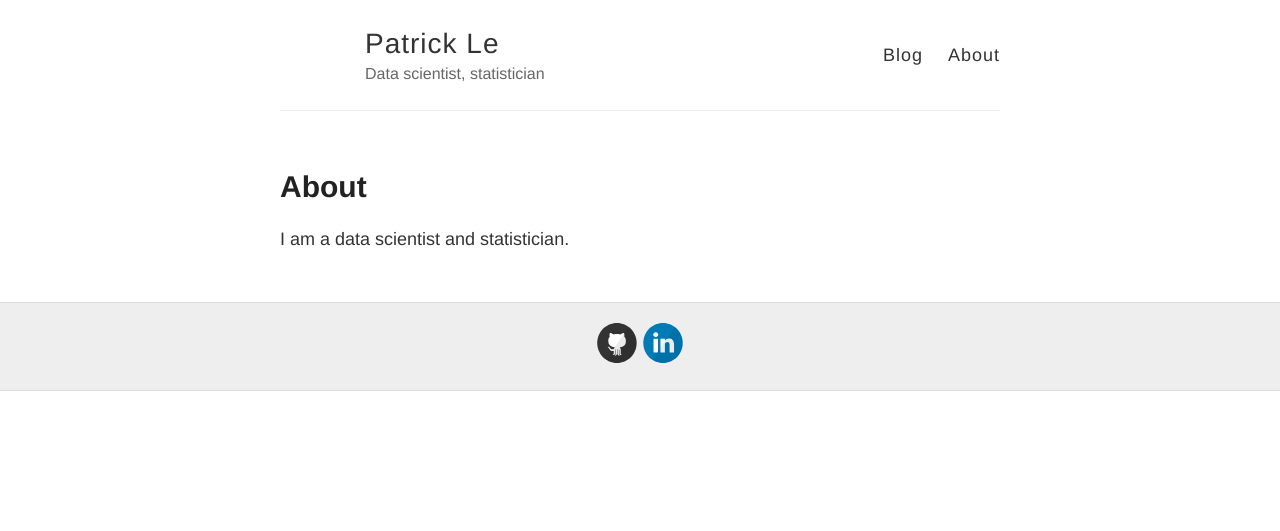
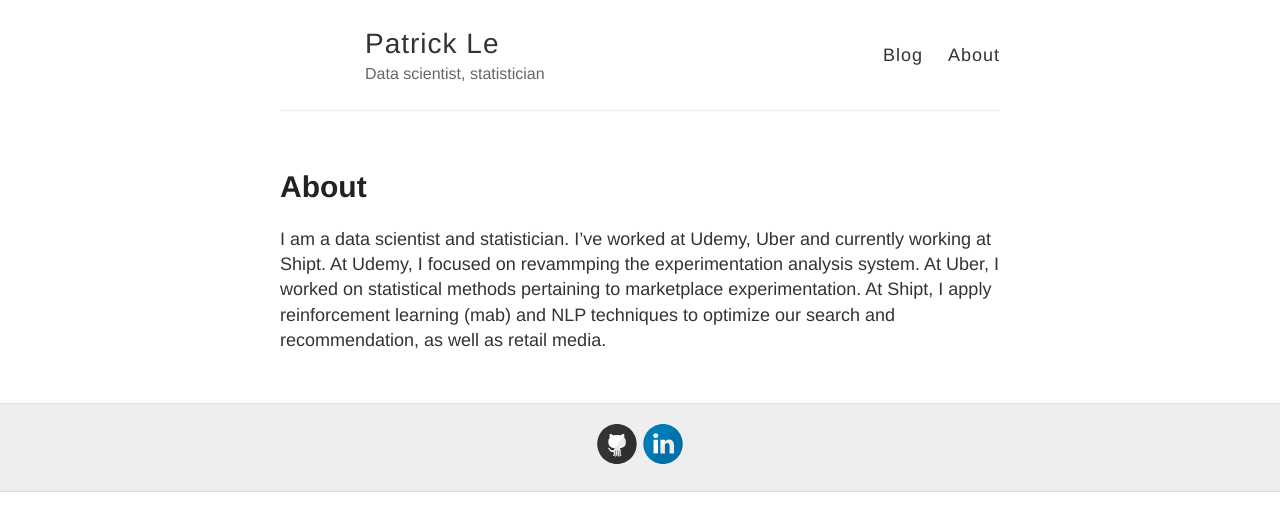
Before and after one commit to lechipatrick/lechipatrick.github.io, a Jekyll site: the page built from about.md, in a window 1280 px wide. Shown: the top 531 px of the page. Built offline with Jekyll 4.4.1, drawn with Linux system fonts in a browser that asks for light colours.

Commit message:
Update about.md

```diff
--- a/about.md
+++ b/about.md
@@ -4,4 +4,4 @@ title: About
 permalink: /about/
 ---
 
-I am a data scientist and statistician.
+I am a data scientist and statistician. I've worked at Udemy, Uber and currently working at Shipt. At Udemy, I focused on revammping the experimentation analysis system. At Uber, I worked on statistical methods pertaining to marketplace experimentation. At Shipt, I apply reinforcement learning (mab) and NLP techniques to optimize our search and recommendation, as well as retail media.
```
